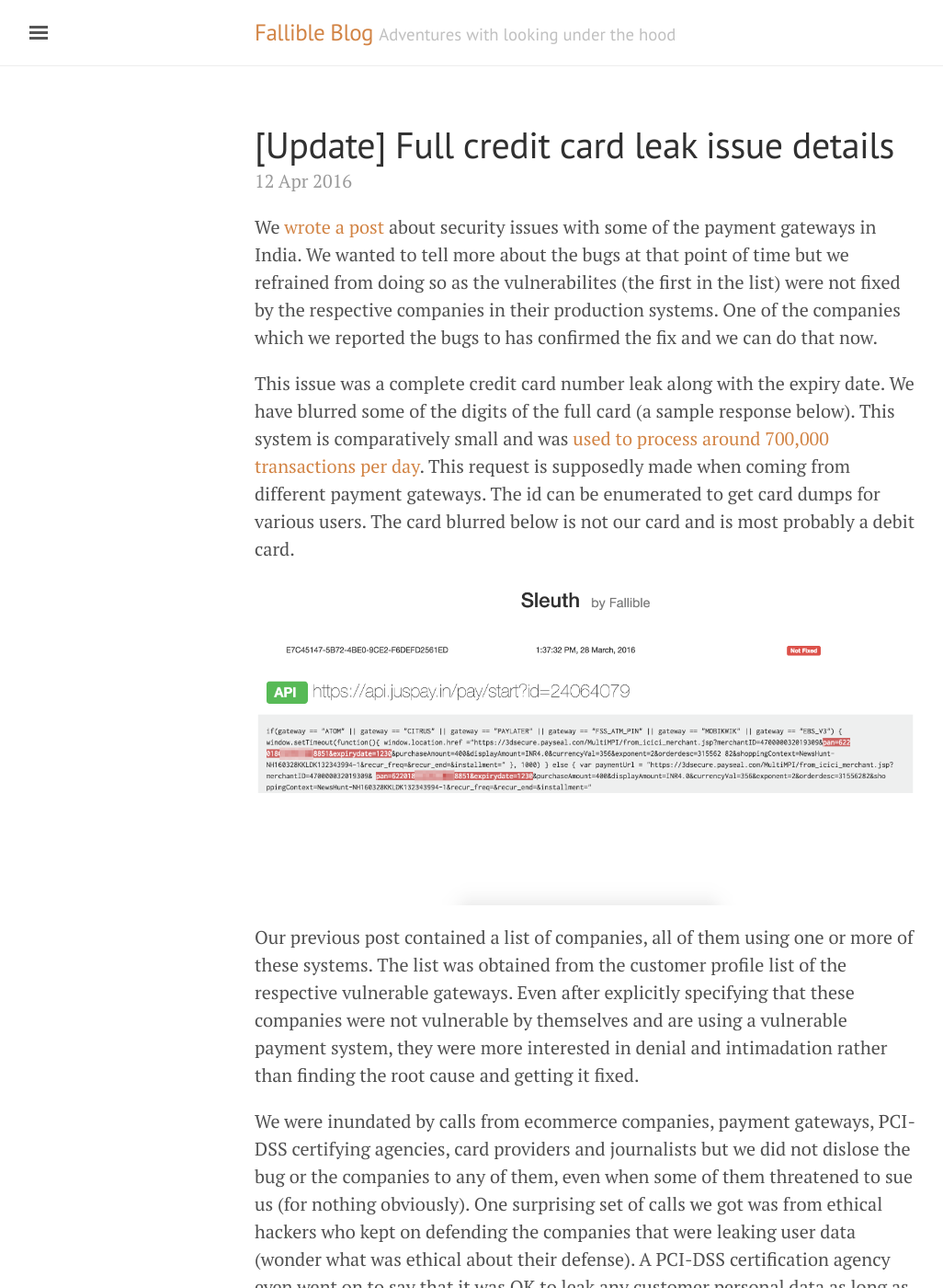
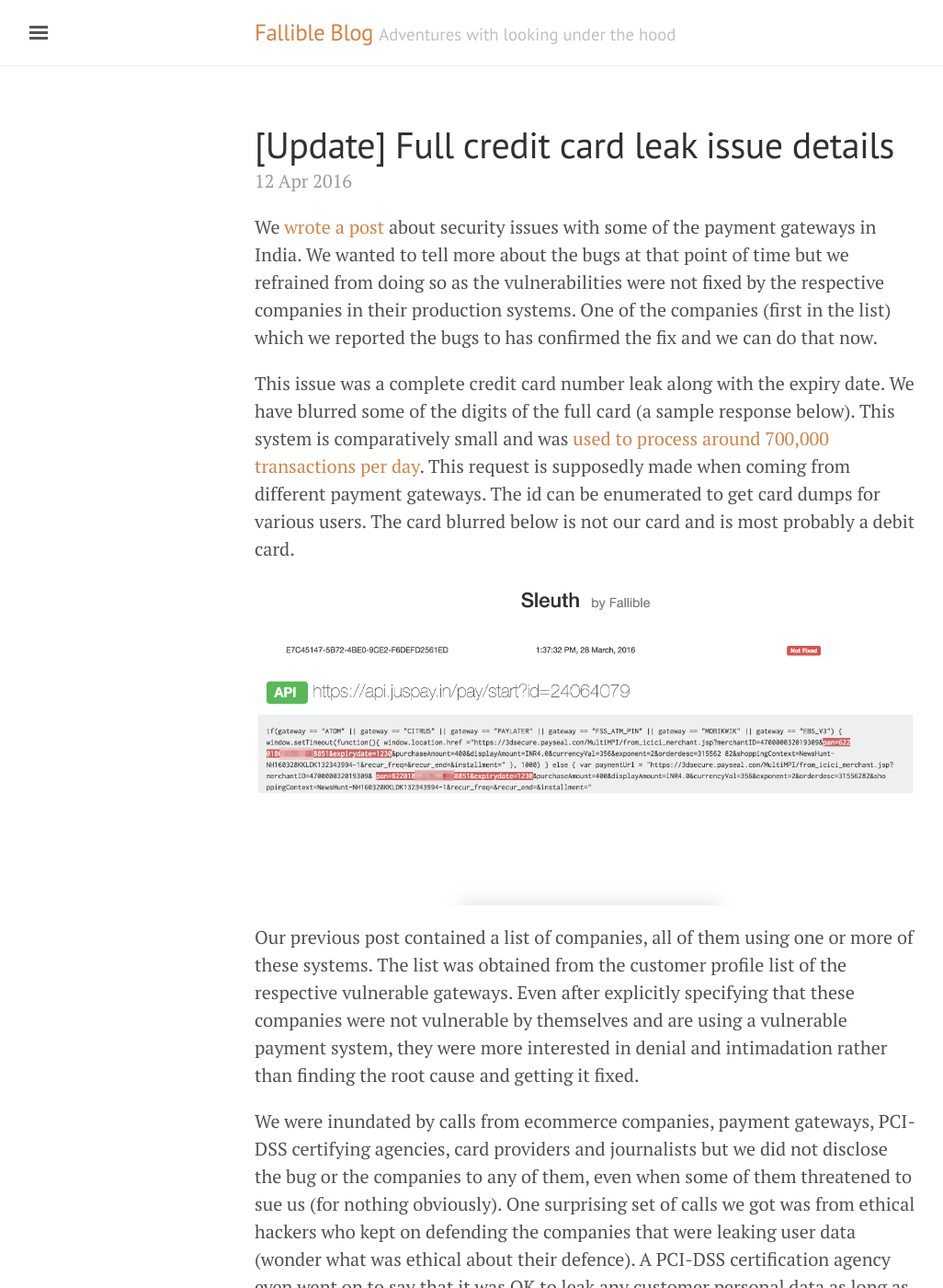
Before and after one commit to FallibleInc/blog, a Jekyll site: the page built from _posts/2016-04-12-full-credit-card-leak-bug-payment-gateway.md, in a window 1280 px wide and 1400 px high. Shown: the whole window at 92% size, without its empty margins (3-1029 px from the left). Built offline with Jekyll 4.4.1, drawn with Linux system fonts in a browser that asks for light colours; comment, search, counter and statistics services are not loaded; some of the changed text lies outside the part shown.

Commit message:
Fix spelling mistake

```diff
--- a/_posts/2016-04-12-full-credit-card-leak-bug-payment-gateway.md
+++ b/_posts/2016-04-12-full-credit-card-leak-bug-payment-gateway.md
@@ -5,7 +5,7 @@ published: true
 ---
 
 
-We [wrote a post](https://fallible.co/blog/2016/03/30/payment-gateway-hacked-credit-card-leaked/) about security issues with some of the payment gateways in India. We wanted to tell more about the bugs at that point of time but we refrained from doing so as the vulnerabilites (the first in the list) were not fixed by the respective companies in their production systems. One of the companies which we reported the bugs to has confirmed the fix and we can do that now.
+We [wrote a post](https://fallible.co/blog/2016/03/30/payment-gateway-hacked-credit-card-leaked/) about security issues with some of the payment gateways in India. We wanted to tell more about the bugs at that point of time but we refrained from doing so as the vulnerabilities were not fixed by the respective companies in their production systems. One of the companies (first in the list) which we reported the bugs to has confirmed the fix and we can do that now.
 
 
 This issue was a complete credit card number leak along with the expiry date. We have blurred some of the digits of the full card (a sample response below). This system is comparatively small and was [used to process around 700,000 transactions per day](http://economictimes.indiatimes.com/small-biz/startups/mobile-payments-startup-juspay-gets-rs-40-crore-from-accel-bookmyshow-founders/articleshow/51133079.cms). This request is supposedly made when coming from different payment gateways. The id can be enumerated to get card dumps for various users. The card blurred below is not our card and is most probably a debit card.
@@ -15,7 +15,7 @@ This issue was a complete credit card number leak along with the expiry date. We
 Our previous post contained a list of companies, all of them using one or more of these systems. The list was obtained from the customer profile list of the respective vulnerable gateways. Even after explicitly specifying that these companies were not vulnerable by themselves and are using a vulnerable payment system, they were more interested in denial and intimadation rather than finding the root cause and getting it fixed.
 
 
-We were inundated by calls from ecommerce companies, payment gateways, PCI-DSS certifying agencies, card providers and journalists but we did not dislose the bug or the companies to any of them, even when some of them threatened to sue us (for nothing obviously). One surprising set of calls we got was from ethical hackers who kept on defending the companies that were leaking user data (wonder what was ethical about their defense). A PCI-DSS certification agency even went on to say that it was OK to leak any customer personal data as long as it did not invlove complete credit card details.
+We were inundated by calls from ecommerce companies, payment gateways, PCI-DSS certifying agencies, card providers and journalists but we did not disclose the bug or the companies to any of them, even when some of them threatened to sue us (for nothing obviously). One surprising set of calls we got was from ethical hackers who kept on defending the companies that were leaking user data (wonder what was ethical about their defence). A PCI-DSS certification agency even went on to say that it was OK to leak any customer personal data as long as it did not involve complete credit card details.
 
 
 
```
